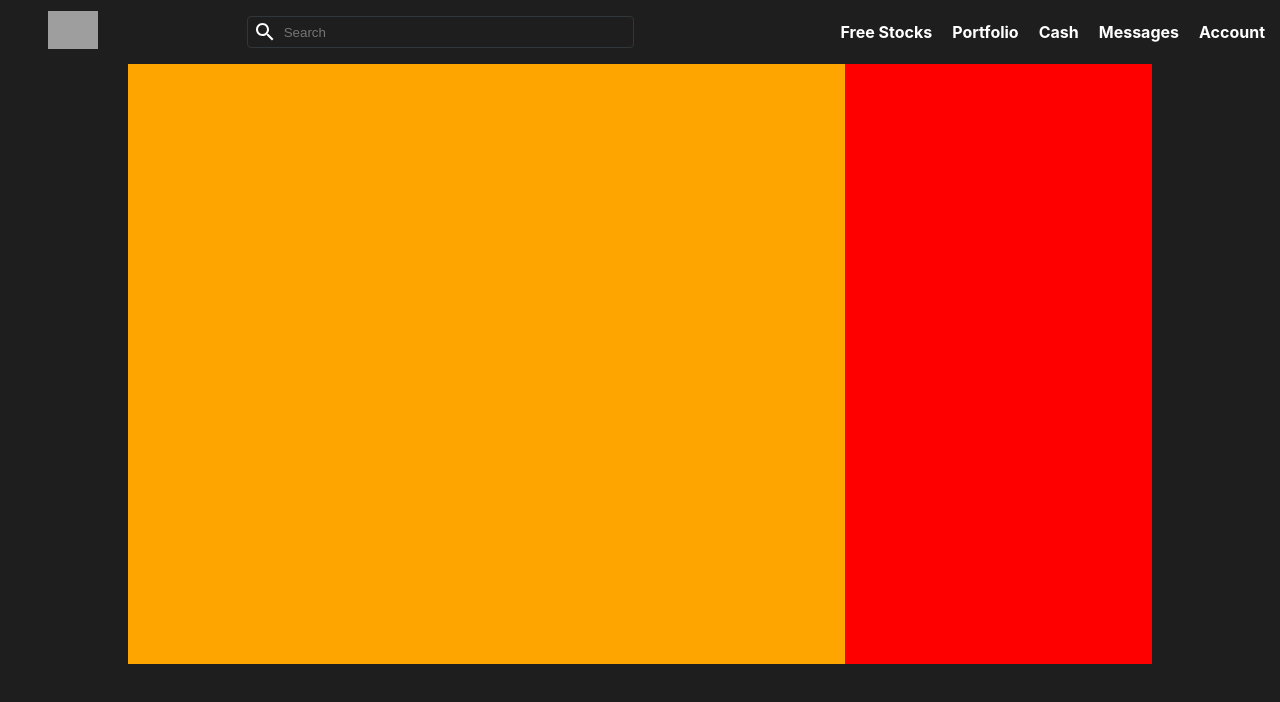
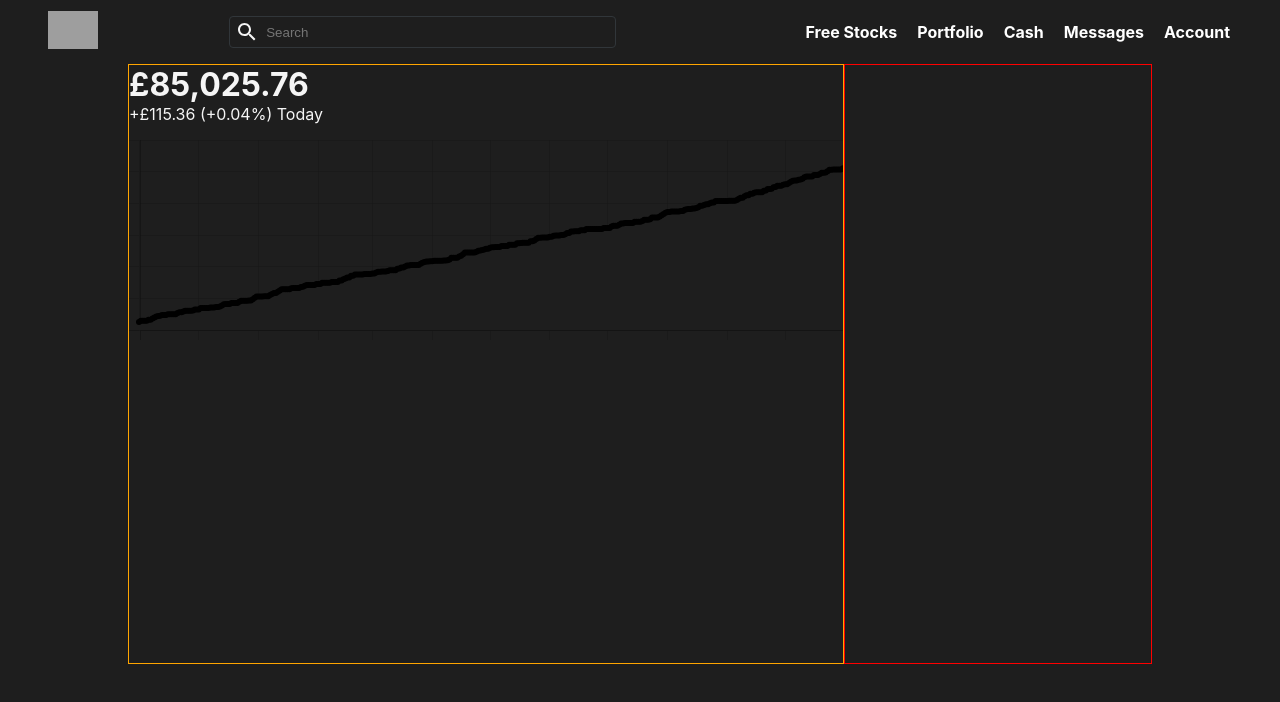
Before and after one commit to jmhDevOdin/Everest, a React (Create React App) app in the folder everest/: page / in a window 1280 px wide. Shown: the top 702 px of the page. Built offline with nearby package versions, Linux system fonts and the light colour scheme; grey boxes are pictures that could not be loaded.

Commit message:
Imported ChartJS module to mock up line chart
Line chart mock up for design with psuedo data and styling. Created component and style with ChartJS-2 React Libraries.

```diff
--- a/everest/src/App.css
+++ b/everest/src/App.css
@@ -10,8 +10,9 @@ body {
 }
 
 .app__container {
-  background-color: blue;
   width: 1024px;
   height: 100%;
   display: flex;
+  padding-left: 48px;
+  padding-right: 48px;
 }
--- a/everest/src/components/Header/Header.css
+++ b/everest/src/components/Header/Header.css
@@ -5,7 +5,7 @@
     align-items: center;
     justify-content: space-between;
     height: 64px;
-    color: white;
+    color: whitesmoke;
 }
 
 .header__logo {
@@ -52,7 +52,7 @@
 
 .header__menuItems {
     margin-left: 48px;
-    margin-right: 5px;
+    margin-right: 40px;
 }
 
 .header__menuItems > a {
--- /dev/null
+++ b/everest/src/components/LineGraph/LineGraph.css
@@ -0,0 +1,3 @@
+.linegraph {
+    height: 200px;
+}
--- /dev/null
+++ b/everest/src/components/LineGraph/LineGraph.js
@@ -0,0 +1,79 @@
+import React, { useEffect, useState } from 'react';
+import {Line} from 'react-chartjs-2';
+import './LineGraph.css';
+
+function LineGraph() {
+
+    const[graphData, setGraphData] = useState([]);
+
+    const createMockData = () => {
+        let data = [];
+        let value = 50;
+        for (var i = 0; i < 366; i++) {
+            let date = new Date();
+            date.setHours(0,0,0,0);
+            date.setDate(i);
+            value += Math.round((Math.random() < 0.5 ? 1 : 0) * Math.random() * 10);
+            data.push({x: date, y: value});
+        }
+
+        setGraphData(data);
+    }
+
+    useEffect(() => {
+        createMockData();
+    }, [])
+
+    return (
+        <div className='linegraph'>
+            <Line
+                data={{
+                    datasets: [
+                        {
+                            type: 'line',
+                            data: graphData,
+                            backgroundColor: '#1e1e1e',
+                            borderColor: '#5ac53b',
+                            borderWidth: 2,
+                            pointBorderColor: 'rgba(0, 0, 0, 0)',
+                            pointBackgroundColor: 'rgab(0, 0, 0, 0)',
+                            pointHoverBackgroundColor: '#5ac53b',
+                            pointHoverBorderColor: '#000000',
+                            pointHoverBorderWidth: 4,
+                            pointHoverRadius: 6,
+                        }
+                    ]
+                }}
+                options={{
+                    maintainAspectRatio: false,
+                    legend: {
+                        display: false
+                    },
+                    tooltips: {
+                        mode: 'index',
+                        intersect: false
+                    },
+                    scales: {
+                        xAxes: [{
+                            type: 'time',
+                            time: {
+                                format: 'MM/DD/YY',
+                                tooltipFormat: 'll'
+                            },
+                            ticks: {
+                                display: false
+                            },
+                        }],
+                        yAxes: [{
+                            ticks: {
+                                display: false
+                            },
+                        }]
+                    }
+                }}
+            />
+        </div>
+    )
+}
+
+export default LineGraph;
--- a/everest/src/components/Newsfeed/Newsfeed.css
+++ b/everest/src/components/Newsfeed/Newsfeed.css
@@ -1,4 +1,20 @@
 .newsfeed {
-    background-color: orange;
+    border: 1px solid orange;
     flex: 0.7;
+    color: whitesmoke;
+    text-align: left;
+
 }
+
+.newsfeed__portfolio {
+    text-align: left;
+
+}
+
+.newsfeed__portfolio > h1{
+    margin: 0;
+}
+
+.newsfeed__portfolio > p{
+    margin-top: 0;
+}
--- a/everest/src/components/Newsfeed/Newsfeed.js
+++ b/everest/src/components/Newsfeed/Newsfeed.js
@@ -1,11 +1,20 @@
 import React from 'react';
+import LineGraph from '../LineGraph/LineGraph';
 import './Newsfeed.css';
 
 function Newsfeed() {
     return (
         <div className='newsfeed'>
             <div className='newsfeed__container'>
-
+                <div className='newsfeed__chartSection'>
+                    <div className='newsfeed__portfolio'>
+                        <h1>£85,025.76</h1>
+                        <p>+£115.36 (+0.04%) Today</p>
+                    </div>
+                    <div className='newsfeed__chart'>
+                        <LineGraph />
+                    </div>
+                </div>
             </div>
         </div>
     )
--- a/everest/src/components/Stats/Stats.css
+++ b/everest/src/components/Stats/Stats.css
@@ -1,4 +1,4 @@
 .stats {
-    background-color: red;
+    border: 1px solid red;
     flex: 0.3;
 }
```
Also changed, not shown: 2 other files (tests, documents, lock files or other folders).
